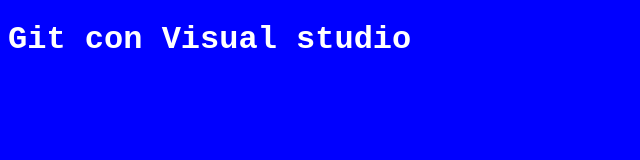
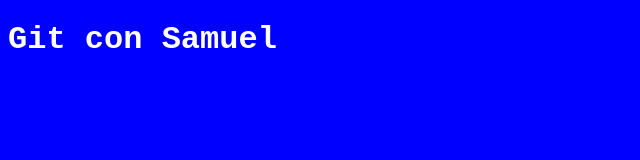
Before and after one commit to samuelmg9222/miwebsamuel, a plain HTML site: page index.html in a window 1280 px wide. Shown: the whole page, without its empty margins (0-640 px from the left). Drawn offline with Linux system fonts and the light colour scheme.

Commit message:
Creado encabwezado por samuel

```diff
--- a/index.html
+++ b/index.html
@@ -9,6 +9,6 @@
     <title>Document</title>
 </head>
 <body>
-    <h1>Git con Visual studio</h1>
+    <h1>Git con Samuel</h1>
 </body>
 </html>
```
